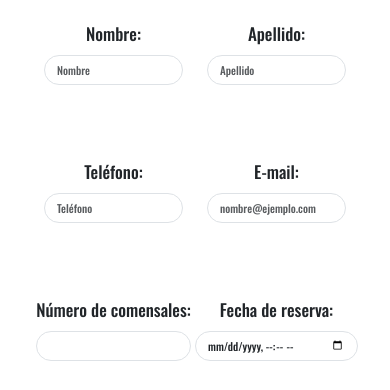
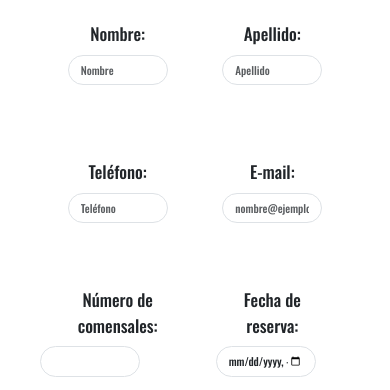
Before and after one commit to Alesso2805/PF-----DAVID, a website: page html/reservas.html in a window 390 px wide. Shown: the part 394-784 px from the top of the page. Drawn offline with nearby package versions, Linux system fonts and the light colour scheme.

Commit message:
arreglando responsive

```diff
--- a/html/reservas.html
+++ b/html/reservas.html
@@ -45,32 +45,44 @@
             <h1 id="reserve-title">RESERVAS</h1>
         <div class="table-reserve">
             <div class="mb-3">
+                <div>
                     <label for="nombre" class="form-label">Nombre:</label>
                     <input type="text" class="form-control" id="nombre" placeholder="Nombre">
                 </div>
+            </div>
             <div class="mb-3">
+                <div>
                     <label for="apellido" class="form-label">Apellido:</label>
                     <input type="text" class="form-control" id="apellido" placeholder="Apellido">
+                </div>
             </div>
         </div>  <br> <br>
         <div class="table-reserve">
             <div class="mb-3">
+                <div>
                     <label for="telefono" class="form-label">Teléfono:</label>
                     <input type="number" class="form-control" id="telefono" placeholder="Teléfono">
                 </div>
+            </div>
             <div class="mb-3">
+                <div>
                     <label for="email" class="form-label">E-mail:</label>
                     <input type="email" class="form-control" id="e-mail" placeholder="nombre@ejemplo.com">
+                </div>
             </div>
         </div> <br> <br>
         <div class="table-reserve">
             <div class="mb-3">
+                <div>
                     <label for="clientes" class="form-label">Número de comensales:</label>
                     <input type="number" class="form-control" id="clientes">
                 </div>
+            </div>
             <div class="mb-3">
+                <div>
                     <label for="fecha" class="form-label">Fecha de reserva:</label>
                     <input type="datetime-local" class="form-control" id="fecha">
+                </div>
             </div>
         </div>
             <div id="button-reserve">
--- a/scss/_media.scss
+++ b/scss/_media.scss
@@ -242,9 +242,11 @@
 
         .form-label {
             font-size: 17px;
+            width: 60%;
         }
 
         .form-control {
             font-size: 11px;
+            width: 100px;
         }
     }
--- a/scss/_politicas-condiciones.scss
+++ b/scss/_politicas-condiciones.scss
@@ -26,7 +26,6 @@
 }
 
 .para {
-    display: flex;
     justify-content: center;
     text-align: justify;
     font-weight: $light-weight;
```
Also changed, not shown: html/politicas.html (+1 -1 lines), html/terminos.html (+9 -7 lines), css/style.css, 1 other file. Lines whose indentation alone changed are shown as unchanged.
